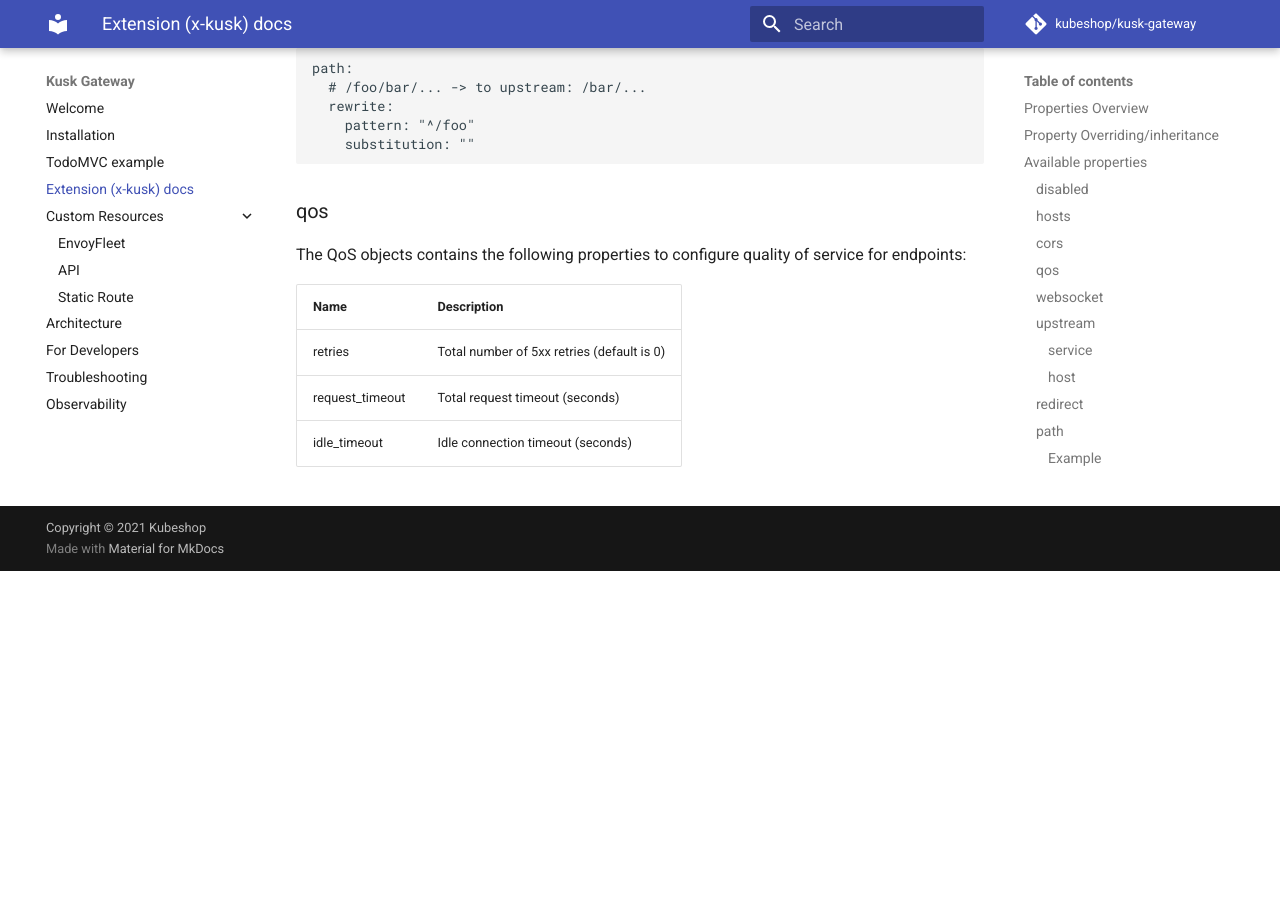
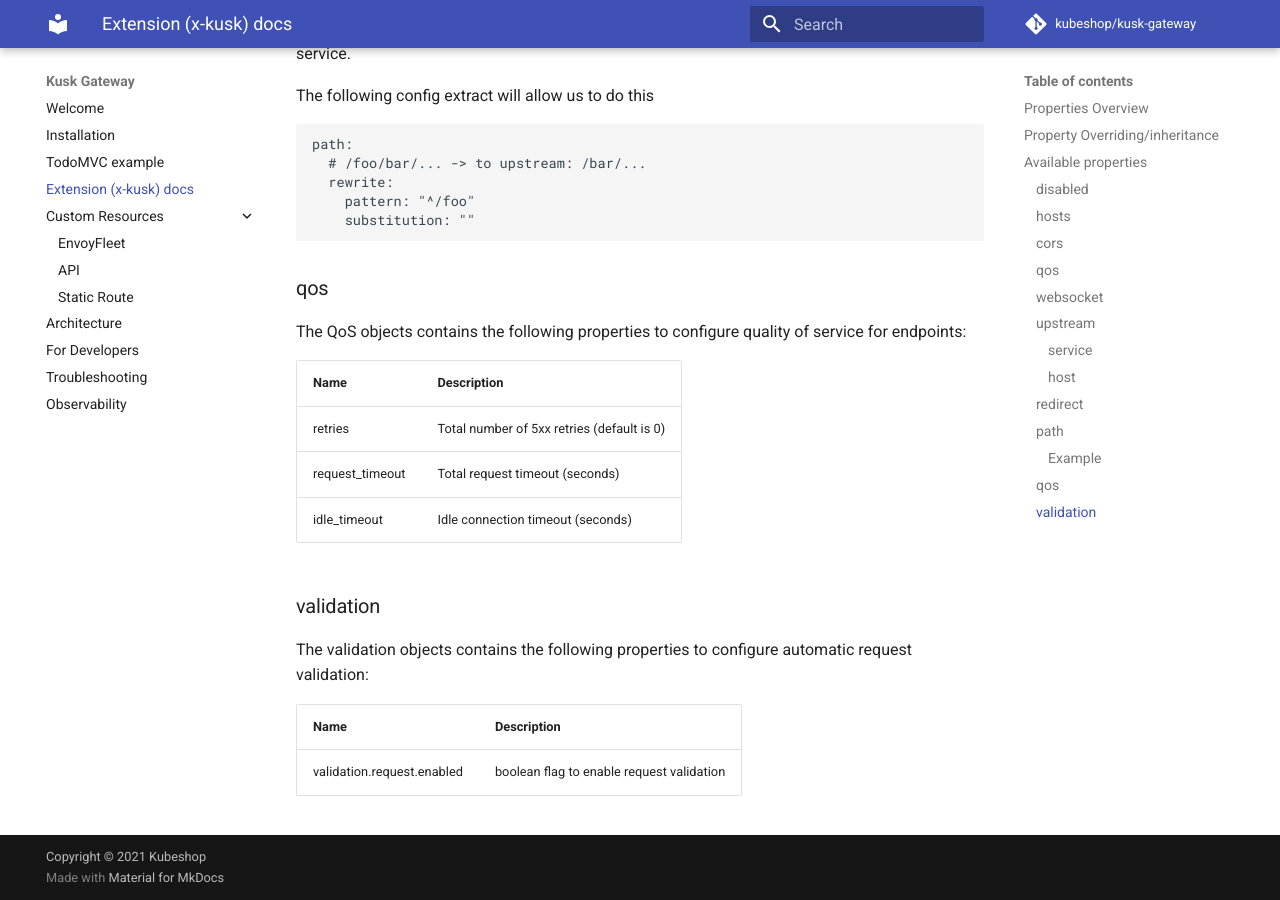
Before and after one commit to kubeshop/kusk-gateway, an MkDocs documentation site: the page built from docs/extension.md, in a window 1280 px wide and 900 px high, scrolled down 6032 px. Built offline with MkDocs 1.6.1 and Material for MkDocs 9.7.7, drawn with Linux system fonts in a browser that asks for light colours; comment, search, counter and statistics services are not loaded; before the commit the page ends 6603 px from its top, so only the background shows below that; some of the changed text lies outside the part shown.

Commit message:
validation docs

```diff
--- a/docs/extension.md
+++ b/docs/extension.md
@@ -11,6 +11,10 @@
     - example.com
 
   disabled: false
+
+  validation:
+    request:
+      enabled: true # enable automatic request validation using OpenAPI spec
 
   upstream: # upstream and redirect are mutually exclusive
     host: # host and service are mutually exclusive
@@ -248,3 +252,10 @@
 | retries         | Total number of 5xx retries (default is 0) |
 | request_timeout | Total request timeout (seconds)            |
 | idle_timeout    | Idle connection timeout (seconds)          |
+
+### validation
+The validation objects contains the following properties to configure automatic request validation:
+
+| Name                       | Description                               |
+|----------------------------|-------------------------------------------|
+| validation.request.enabled | boolean flag to enable request validation |
```
Also changed, not shown: README.md (+3 -0 lines).
